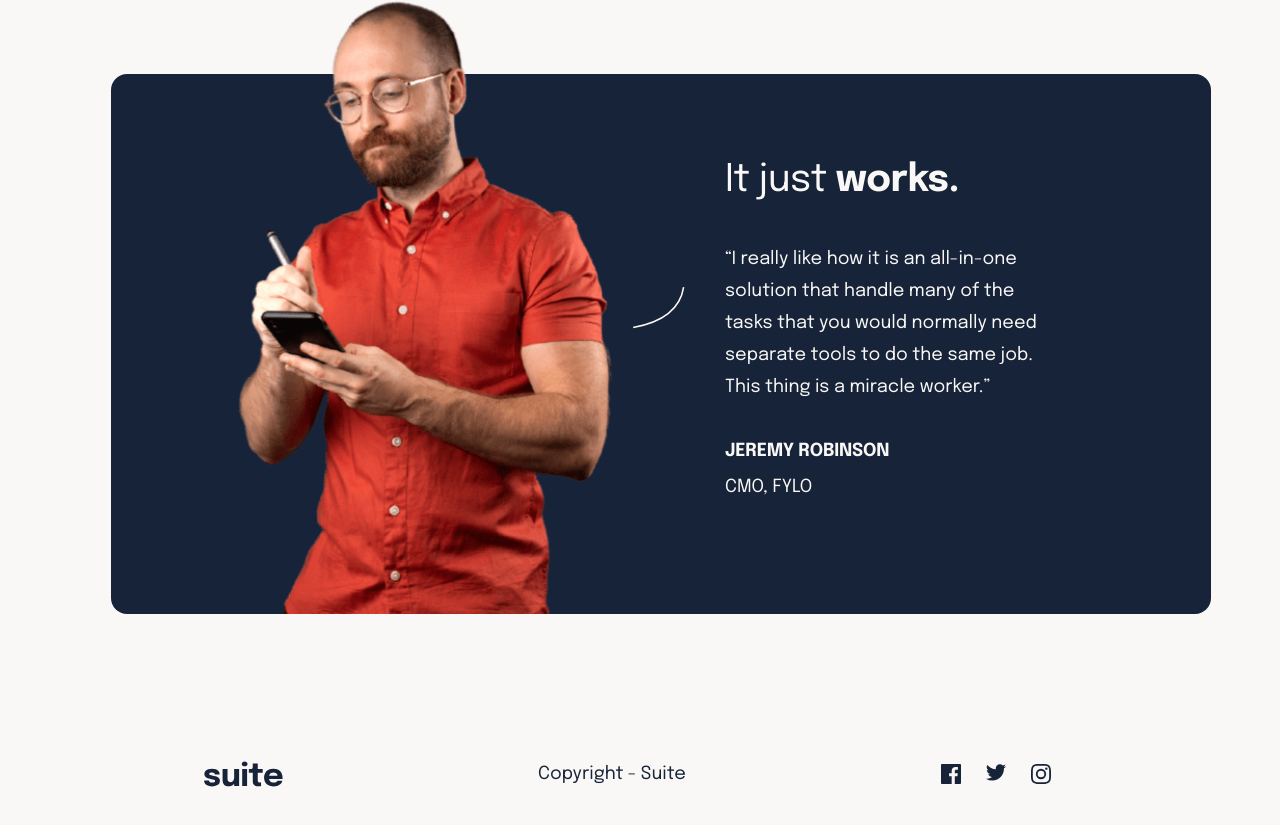
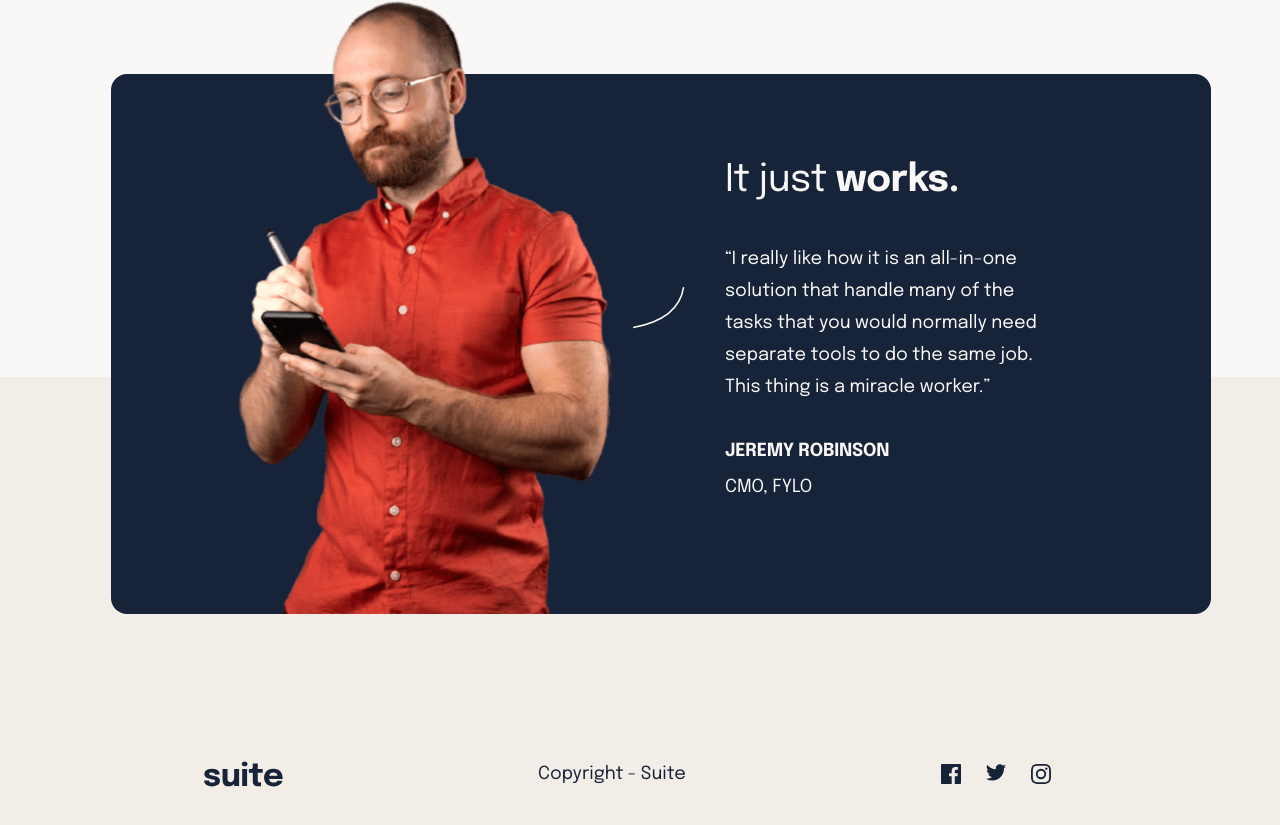
Before and after one commit to ALDono/Suite-Landing, a plain HTML site: page index.html in a window 1280 px wide. Shown: the part 823-1648 px from the top of the page. Drawn offline with Linux system fonts and the light colour scheme.

Commit message:
background fixes

```diff
--- a/style.css
+++ b/style.css
@@ -356,6 +356,16 @@ footer{
   gap: 50px;
 }
 
+footer::before{
+  content:'';
+  top: 1200px;
+  position:absolute;
+  width: 100%;
+  height: 464px;
+  z-index: -2;
+  background-color: var(--clr-cream);
+}
+
 ul {
   list-style-type: none;
   margin: 0;
```
